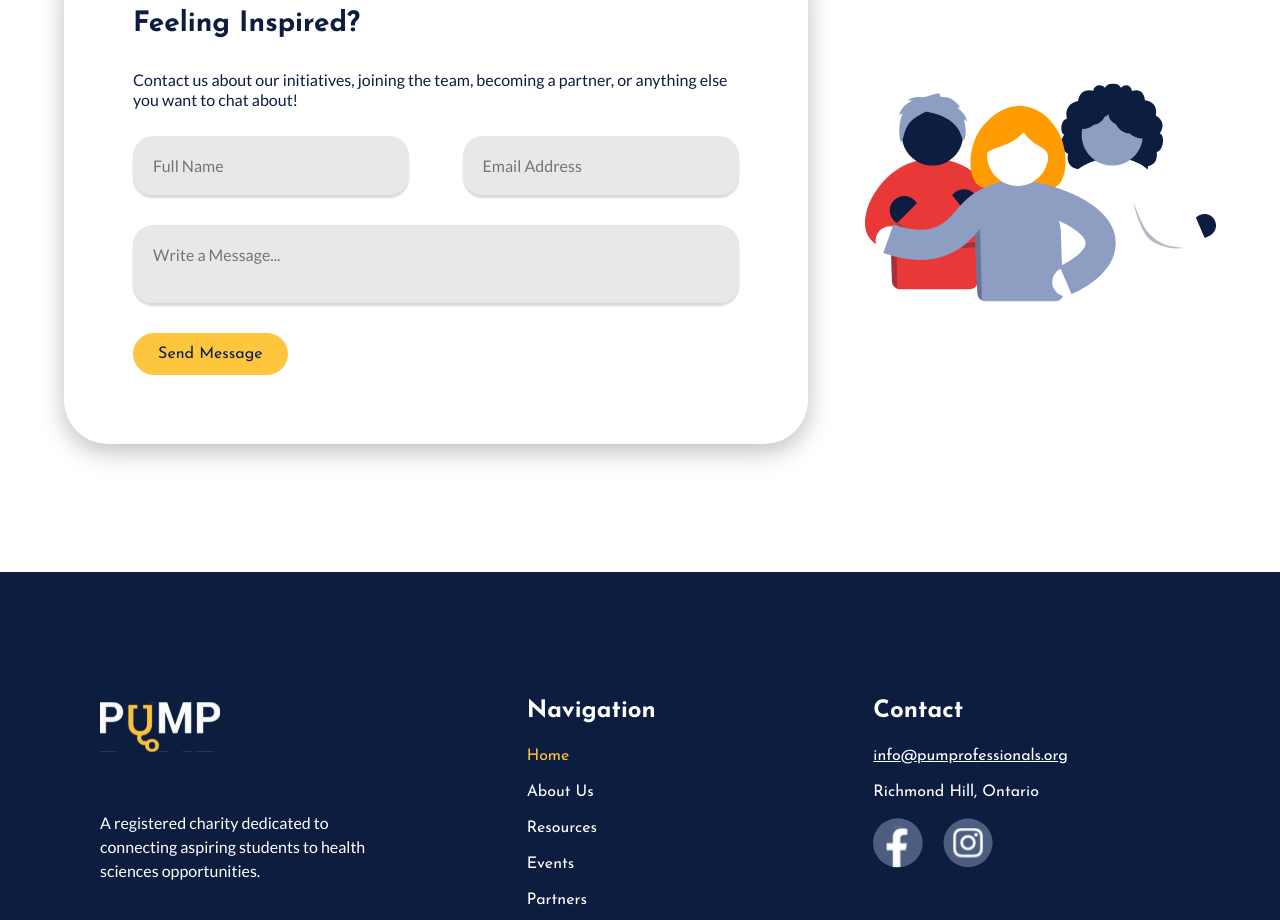
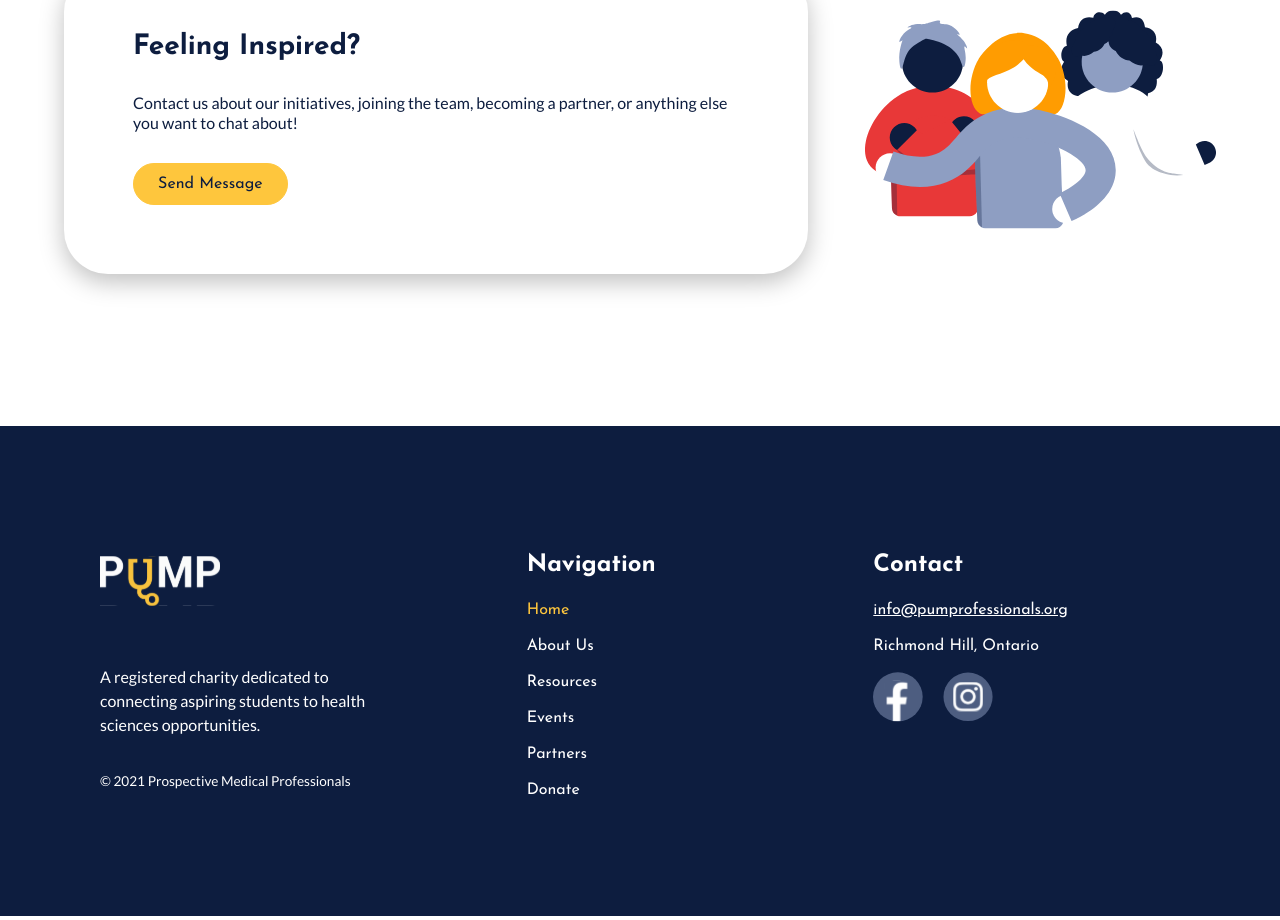
Before and after one commit to PuMProfessionals/pump-web-v2, a Next.js app: page / in a window 1280 px wide. Shown: the part 2835-3755 px from the top of the page. Built offline with nearby package versions, Linux system fonts and the light colour scheme.

Commit message:
Contact form change

```diff
--- a/components/ContactForm.jsx
+++ b/components/ContactForm.jsx
@@ -10,7 +10,7 @@ import { Text } from "./Text";
 import { baseTheme } from "../theme";
 import { media, CONSTANTS } from "../utils";
 
-const overMessageLimit = false;
+const overMessageLimit = true;
 const customError = () => (
   <div>
     <span role="img" arial-label="waving-hand">
```
